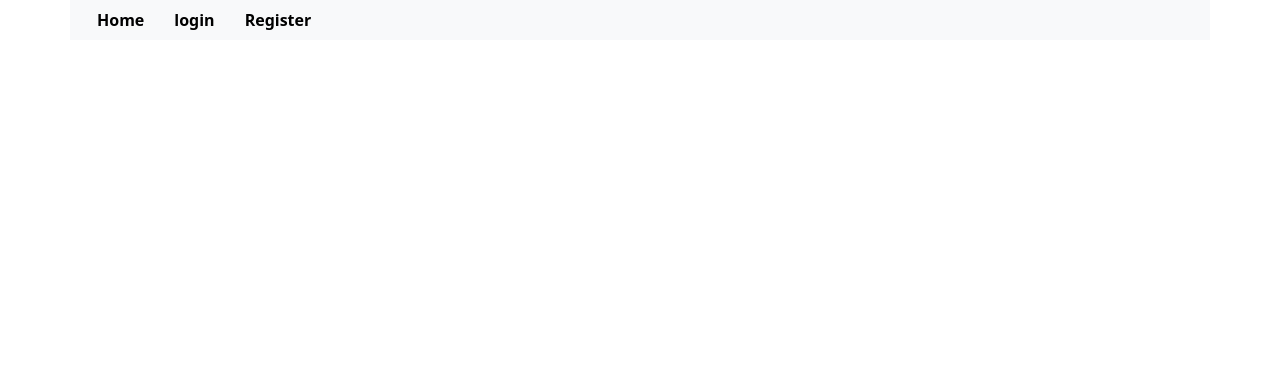
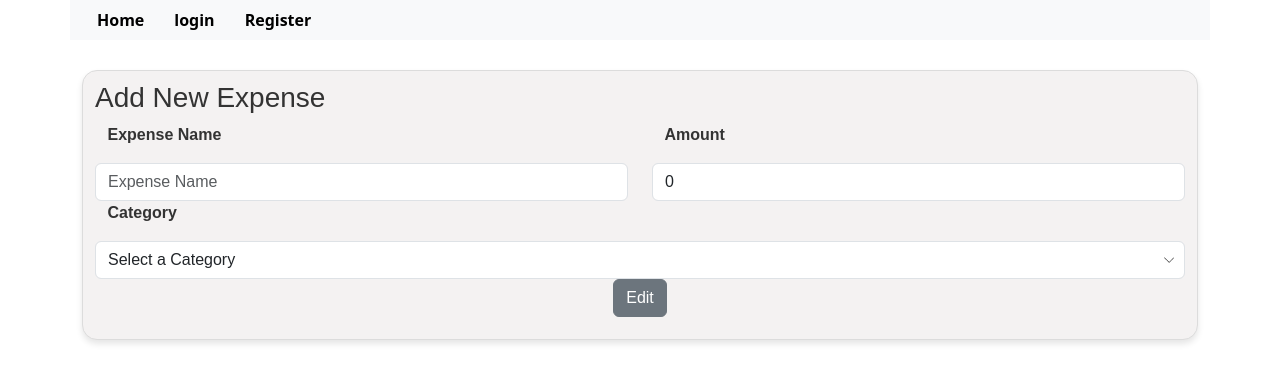
Before and after one commit to owais-alhjri/Budget-Tracker, a React (Create React App) app in the folder client/: page /EditExpense in a window 1280 px wide. Before the commit this address had no page. Shown: the top 382 px of the page. Built offline with nearby package versions, Linux system fonts and the light colour scheme.

Commit message:
every think is working, only the css left

```diff
--- a/client/src/App.js
+++ b/client/src/App.js
@@ -11,6 +11,7 @@ import { useEffect } from 'react';
 import { setUser } from './Features/UserSlice.js';
 import BudgetDetails from './Component/BudgetDetails.js';
 import Profile from './Component/Profile.js';
+import EditExpense from './Component/EditExpense.js';
 function App() {
   const dispatch = useDispatch();
 
@@ -34,6 +35,7 @@ function App() {
               <Route path='/login' element={<Login />}></Route>
               <Route path='/register' element={<Register />}></Route>
               <Route path='/BudgetDetails' element={<BudgetDetails />}></Route>
+              <Route path='/EditExpense' element={<EditExpense />}></Route>
               <Route path='/update/:user_email/:user_name/:user_password' element={<UpdateUser />}></Route>
             </Routes>
           </Row>
--- a/client/src/Component/BudgetDetails.js
+++ b/client/src/Component/BudgetDetails.js
@@ -165,7 +165,6 @@ const BudgetDetails = () => {
                   </tr>
                 </thead>
                 <tbody>
-
                   {localExpenses.map((expense) => {
                     let formattedDate = "Invalid Date";
                     if (expense.createdAt) {
@@ -187,6 +186,16 @@ const BudgetDetails = () => {
                             onClick={() => handleDelete(expense._id)}
                           >
                             delete
+                          </Button>
+                          <Button
+                            size="sm"
+                            onClick={() =>
+                              navigate("/EditExpense", {
+                                state: { expenseId: expense._id },
+                              })
+                            }
+                          >
+                            Edit
                           </Button>
                         </td>
                       </tr>
--- /dev/null
+++ b/client/src/Component/EditExpense.js
@@ -0,0 +1,135 @@
+import { useLocation, useNavigate } from "react-router-dom";
+import { Col, Container, Input, Row, Button } from "reactstrap";
+import axios from "axios";
+import { useEffect, useState } from "react";
+import { useDispatch, useSelector } from "react-redux";
+import { UpdateExpense } from "../Features/ExpenseSlice";
+
+const EditExpense = () => {
+  const location = useLocation();
+  const dispatch = useDispatch();
+    const navigate = useNavigate();
+
+  const { expenseId } = location.state || {};
+  const [categoryList, setCategoryList] = useState([]);
+  const [selectedCategory, setSelectedCategory] = useState("");
+  const [expenseName, setExpenseName] = useState("");
+  const [expenseAmount, setExpenseAmount] = useState(0);
+  const userId = useSelector((state) => state.users.user._id);
+
+  useEffect(() => {
+    const fetchCategory = async () => {
+      try {
+        const response = await axios.get(
+          `http://localhost:3001/categoryList?user=${userId}`
+        );
+        setCategoryList(response.data);
+      } catch (error) {
+        console.error("Error fetching category list:", error);
+      }
+    };
+
+    if (userId) fetchCategory();
+  }, [userId]);
+
+  useEffect(() => {
+    const fetchExpenseDetails = async () => {
+      if (!userId) {
+        console.error("User ID is undefined");
+        return;
+      }
+
+      try {
+        const response = await axios.get(
+          `http://localhost:3001/expenseList?user=${userId}`
+        );
+        const expense = response.data.find((exp) => exp._id === expenseId);
+        if (expense) {
+          setExpenseName(expense.ExpenseName);
+          setExpenseAmount(expense.ExpenseAmount);
+          setSelectedCategory(expense.category?._id || "");
+        }
+      } catch (error) {
+        console.error("Error fetching expense details:", error);
+      }
+    };
+
+    if (expenseId) fetchExpenseDetails();
+  }, [expenseId, userId]);
+
+  const handleUpdate = (event) => {
+    event.preventDefault();
+
+    const expenseData = {
+      id: expenseId,
+      ExpenseName: expenseName,
+      ExpenseAmount: expenseAmount,
+      category: selectedCategory,
+    };
+
+    dispatch(UpdateExpense(expenseData));
+    navigate(-1);
+  };
+
+  return (
+    <div>
+      <Container className="createBudget-container">
+
+        <form onSubmit={handleUpdate}>
+          <h3>Add New Expense</h3>
+          <Row>
+            <Col>
+              <p>Expense Name</p>
+              <Input
+                id="name"
+                name="name"
+                type="text"
+                placeholder="Expense Name"
+                value={expenseName}
+                onChange={(e) => setExpenseName(e.target.value)}
+              />
+            </Col>
+            <Col>
+              <p>Amount</p>
+              <Input
+                id="Amount"
+                name="Amount"
+                type="number"
+                placeholder="Amount"
+                value={expenseAmount}
+                onChange={(e) => setExpenseAmount(e.target.value)}
+              />
+            </Col>
+          </Row>
+          <Row>
+            <Col>
+              <p>Category</p>
+              <select
+                id="Category"
+                name="Category"
+                className="form-control"
+                value={selectedCategory}
+                onChange={(e) => setSelectedCategory(e.target.value)}
+              >
+                <option value="" disabled>
+                  Select a Category
+                </option>
+                {categoryList.map((category, index) => (
+                  <option key={index} value={category._id}>
+                    {category.budgetName}
+                  </option>
+                ))}
+              </select>
+            </Col>
+          </Row>
+          <Row>
+            <Col className="btn-create">
+              <Button>Edit</Button>
+            </Col>
+          </Row>
+        </form>
+      </Container>
+    </div>
+  );
+};
+export default EditExpense;
--- a/client/src/Component/RecentExpense.js
+++ b/client/src/Component/RecentExpense.js
@@ -3,11 +3,13 @@ import { useSelector, useDispatch } from "react-redux";
 import { useEffect, useState } from "react";
 import axios from "axios";
 import { deleteExpense } from "../Features/ExpenseSlice";
-
+import {useLocation, useNavigate } from "react-router-dom";
 const RecentExpense = () => {
+  const dispatch = useDispatch();
+  const navigate = useNavigate();
   const userId = useSelector((state) => state.users.user._id);
   const [expenseList, setExpenseList] = useState([]); // Local state for expenses
-  const dispatch = useDispatch();
+
 
   // Fetch data when the component mounts or userId changes
   useEffect(() => {
@@ -81,7 +83,7 @@ const RecentExpense = () => {
                         >
                           Delete
                         </Button>{" "}
-                        <Button size="sm">Edit</Button>
+                        <Button size="sm" onClick={()=> navigate('/EditExpense',{ state: { expenseId: expense._id } })} >Edit</Button>
                       </td>
                     </tr>
                   );
--- a/client/src/Features/ExpenseSlice.js
+++ b/client/src/Features/ExpenseSlice.js
@@ -4,6 +4,26 @@ import axios from "axios";
 const initialState = {
     expense:[],
 };
+
+export const UpdateExpense = createAsyncThunk(
+    "expense/EditExpense",
+    async (expenseData) => {
+      try {
+        const { id, ...data } = expenseData;
+        const response = await axios.put(
+          `http://localhost:3001/EditExpense/${id}`,
+          data
+        );
+        const expense = response.data.expense;
+        alert("Expense Edited successfully");
+        return expense;
+
+      } catch (error) {
+        console.error("Error updating expense:", error);
+        throw error;
+      }
+    }
+  );
 
 export const deleteExpense = createAsyncThunk(
     '/expenses/deleteExpense',
```
Also changed, not shown: 1 other file (tests, documents, lock files or other folders). Lines whose indentation alone changed are shown as unchanged.
